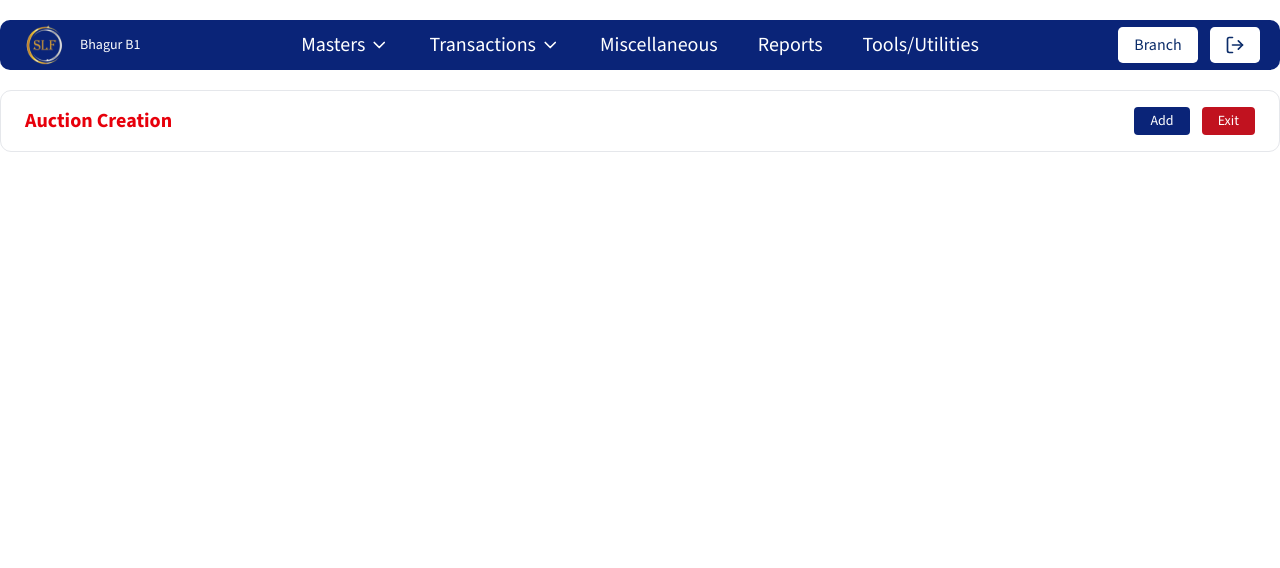
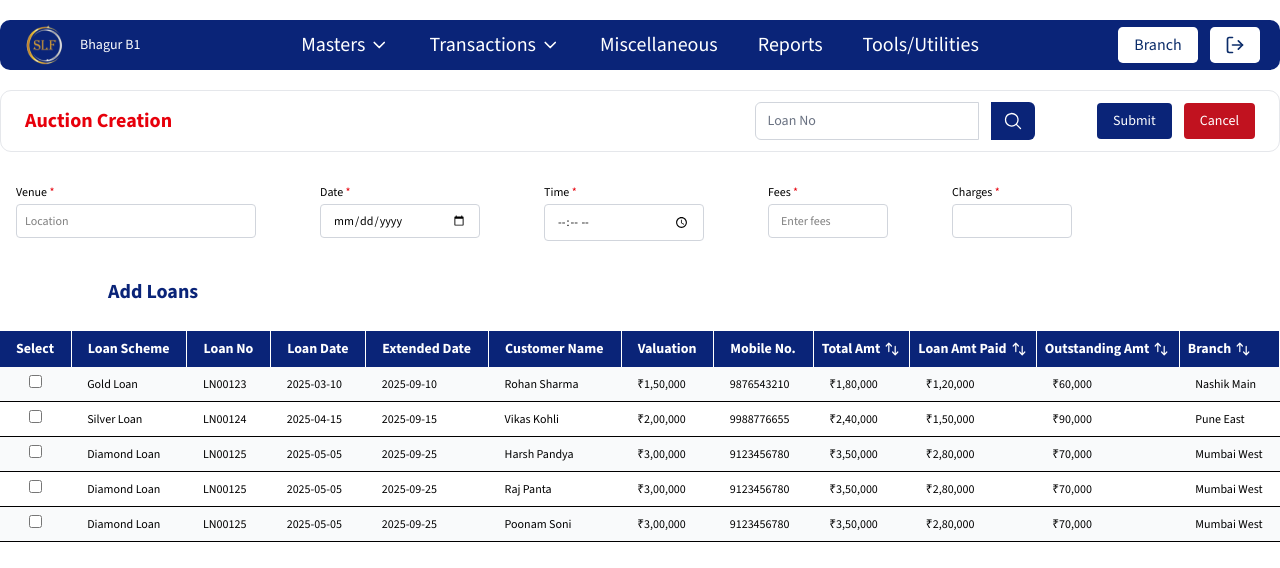
Before and after one commit to TechMET-Solutions/SLF, a React (Vite) app: page /Auction-Creation in a window 1280 px wide. Shown: the top 568 px of the page. Built offline with nearby package versions, Linux system fonts and the light colour scheme.

Commit message:
AuctionCreation component to include form handling and improve UI layout

```diff
--- a/src/TrasactionPages/AuctionCreation.jsx
+++ b/src/TrasactionPages/AuctionCreation.jsx
@@ -1,40 +1,272 @@
-import React, { useEffect } from 'react'
+import React, { useEffect, useState } from "react";
 import { useNavigate } from "react-router-dom";
-
+import { HiMiniArrowsUpDown } from "react-icons/hi2";
+import { HiMagnifyingGlass } from "react-icons/hi2";
 
 
 function AuctionCreation() {
-
   useEffect(() => {
     document.title = "SLF | Auction Creation";
   }, []);
 
   const navigate = useNavigate();
 
+  const [formData, setFormData] = useState({
+    venue: "",
+    date: "",
+    time: "",
+    fees: "",
+    charges: "",
+  });
+
+  const handleInputChange = (e) => {
+    const { name, value } = e.target;
+    setFormData((prev) => ({ ...prev, [name]: value }));
+  };
+
+  // ✅ Dummy loan data
+  const [data] = useState([
+    {
+      id: 1,
+      loanScheme: "Gold Loan",
+      loanNo: "LN00123",
+      loanDate: "2025-03-10",
+      extendedDate: "2025-09-10",
+      customerName: "Rohan Sharma",
+      valuation: "₹1,50,000",
+      mobileNo: "9876543210",
+      totalAmt: "₹1,80,000",
+      loanAmtPaid: "₹1,20,000",
+      outstandingAmt: "₹60,000",
+      branch: "Nashik Main",
+    },
+    {
+      id: 2,
+      loanScheme: "Silver Loan",
+      loanNo: "LN00124",
+      loanDate: "2025-04-15",
+      extendedDate: "2025-09-15",
+      customerName: "Vikas Kohli",
+      valuation: "₹2,00,000",
+      mobileNo: "9988776655",
+      totalAmt: "₹2,40,000",
+      loanAmtPaid: "₹1,50,000",
+      outstandingAmt: "₹90,000",
+      branch: "Pune East",
+    },
+    {
+      id: 3,
+      loanScheme: "Diamond Loan",
+      loanNo: "LN00125",
+      loanDate: "2025-05-05",
+      extendedDate: "2025-09-25",
+      customerName: "Harsh Pandya",
+      valuation: "₹3,00,000",
+      mobileNo: "9123456780",
+      totalAmt: "₹3,50,000",
+      loanAmtPaid: "₹2,80,000",
+      outstandingAmt: "₹70,000",
+      branch: "Mumbai West",
+    },
+    {
+      id: 4,
+      loanScheme: "Diamond Loan",
+      loanNo: "LN00125",
+      loanDate: "2025-05-05",
+      extendedDate: "2025-09-25",
+      customerName: "Raj Panta",
+      valuation: "₹3,00,000",
+      mobileNo: "9123456780",
+      totalAmt: "₹3,50,000",
+      loanAmtPaid: "₹2,80,000",
+      outstandingAmt: "₹70,000",
+      branch: "Mumbai West",
+    },
+    {
+      id: 4,
+      loanScheme: "Diamond Loan",
+      loanNo: "LN00125",
+      loanDate: "2025-05-05",
+      extendedDate: "2025-09-25",
+      customerName: "Poonam Soni",
+      valuation: "₹3,00,000",
+      mobileNo: "9123456780",
+      totalAmt: "₹3,50,000",
+      loanAmtPaid: "₹2,80,000",
+      outstandingAmt: "₹70,000",
+      branch: "Mumbai West",
+    },
+  ]);
+
   return (
     <div className="min-h-screen w-full">
-            {/* Header */}
+      {/* 🔹 Header */}
       <div className="flex justify-center">
         <div className="flex items-center px-6 py-4 border-b mt-5 w-[1290px] h-[62px] border rounded-[11px] border-gray-200 justify-between">
-                    <h2 className="text-red-600 font-bold text-[20px]">Auction Creation</h2>
+          <h2 className="text-red-600 font-bold text-[20px]">
+            Auction Creation
+          </h2>
+           {/* 🔹 Search Box */}
+    <div className="flex items-right gap-3 ml-130">
+      <input
+        type="text"
+        placeholder="Loan No"
+        className="border border-gray-300 rounded-l-md px-3 py-2 text-sm w-56  focus:outline-none focus:ring-2 focus:ring-[#0A2478] placeholder-gray-500"
+      />
+      <button className="bg-[#0A2478] px-3 py-2 rounded-r-md flex items-center justify-center">
+        <HiMagnifyingGlass className="text-white w-5 h-5" />
+      </button>
+    </div>
           <div className="flex gap-3">
-                        <button
-                            className="bg-[#0A2478] text-white text-sm rounded px-4 py-1 cursor-pointer"
-                        // onClick={() => handleOpenModal(null)}
-                        >
-                            Add
+            <button className="bg-[#0A2478] text-white text-sm rounded px-4 py-2 cursor-pointer">
+              Submit
             </button>
             <button
               className="bg-[#C1121F] text-white text-sm rounded px-4 py-1 cursor-pointer"
               onClick={() => navigate("/dashboard")}
             >
-                            Exit
+              Cancel
             </button>
           </div>
         </div>
       </div>
+
+      {/* 🔹 Form Section */}
+      <div className="flex gap-6 mt-4 flex-wrap w-[1300px] mx-auto p-4  ">
+        <div className="flex flex-col pr-10">
+          <label className="text-xs font-medium mb-1">
+            Venue <span className="text-red-600">*</span>
+          </label>
+          <input
+            type="text"
+            name="venue"
+            value={formData.venue}
+            onChange={handleInputChange}
+            className="border border-gray-300 rounded px-2 w-60 py-2 text-xs focus:outline-none focus:ring-2 focus:ring-blue-500"
+            placeholder="Location"
+          />
         </div>
-    )
+
+        <div className="flex flex-col pr-10">
+          <label className="text-xs font-medium mb-1">
+            Date <span className="text-red-600">*</span>
+          </label>
+          <input
+            type="date"
+            name="date"
+            value={formData.date}
+            onChange={handleInputChange}
+            className="border border-gray-300 rounded px-3 w-40 py-2 text-xs focus:outline-none focus:ring-2 focus:ring-blue-500"
+          />
+        </div>
+
+        <div className="flex flex-col pr-10">
+          <label className="text-xs font-medium mb-1">
+            Time <span className="text-red-600">*</span>
+          </label>
+          <input
+            type="time"
+            name="time"
+            value={formData.time}
+            onChange={handleInputChange}
+            className="border border-gray-300 rounded px-3 w-40 py-2 text-xs focus:outline-none focus:ring-2 focus:ring-blue-500"
+          />
+        </div>
+
+        <div className="flex flex-col pr-10">
+          <label className="text-xs font-medium mb-1">
+            Fees <span className="text-red-600">*</span>
+          </label>
+          <input
+            type="number"
+            name="fees"
+            value={formData.fees}
+            onChange={handleInputChange}
+            className=" no-spinner border border-gray-300 rounded px-3 w-30 py-2 text-xs focus:outline-none focus:ring-2 focus:ring-blue-500"
+            placeholder="Enter fees"
+          />
+        </div>
+
+        <div className="flex flex-col">
+          <label className="text-xs font-medium mb-1 ">
+            Charges <span className="text-red-600">*</span>
+          </label>
+          <input
+            type="number"
+            name="charges"
+            value={formData.charges}
+            onChange={handleInputChange}
+            className="  no-spinner border border-gray-300 rounded px-3 w-30 py-2 text-xs focus:outline-none focus:ring-2 focus:ring-blue-500"
+          />
+        </div>
+      </div>
+
+      {/* 🔹 Title */}
+      <h2 className="font-bold text-[20px] text-[#0A2478] pt-5 ml-27">
+        Add Loans
+      </h2>
+
+      {/* 🔹 Table Section */}
+      <div className="flex justify-center">
+        <div className="overflow-x-auto mt-6 w-[1300px] h-[500px] ">
+          <table className="w-full border-collapse">
+            <thead className="bg-[#0A2478] text-white text-sm">
+              <tr>
+                <th className="px-4 py-2 text-left border-r">Select</th>
+                <th className="px-4 py-2 text-left border-r">Loan Scheme</th>
+                <th className="px-4 py-2 text-left border-r">Loan No</th>
+                <th className="px-4 py-2 text-left border-r">Loan Date</th>
+                <th className="px-4 py-2 text-left border-r">Extended Date</th>
+                <th className="px-4 py-2 text-left border-r">Customer Name</th>
+                <th className="px-4 py-2 text-left border-r">Valuation</th>
+                <th className="px-4 py-2 text-left border-r">Mobile No.</th>
+
+                {[
+                  "Total Amt",
+                  "Loan Amt Paid",
+                  "Outstanding Amt",
+                  "Branch",
+                ].map((label, i) => (
+                  <th key={i} className="px-2 py-2 text-left border-r">
+                    <div className="flex items-center gap-1">
+                      {label}
+                      <HiMiniArrowsUpDown className="inline w-4 h-4" />
+                    </div>
+                  </th>
+                ))}
+              </tr>
+            </thead>
+
+            <tbody className="text-[12px]">
+              {data.map((row, index) => (
+                <tr
+                  key={row.id}
+                  className={`border-b ${
+                    index % 2 === 0 ? "bg-gray-50" : "bg-white"
+                  }`}
+                >
+                  <td className="px-4 py-2 flex items-center justify-center">
+                    <input type="checkbox" />
+                  </td>
+                  <td className="px-4 py-2">{row.loanScheme}</td>
+                  <td className="px-4 py-2">{row.loanNo}</td>
+                  <td className="px-4 py-2">{row.loanDate}</td>
+                  <td className="px-4 py-2">{row.extendedDate}</td>
+                  <td className="px-4 py-2">{row.customerName}</td>
+                  <td className="px-4 py-2">{row.valuation}</td>
+                  <td className="px-4 py-2">{row.mobileNo}</td>
+                  <td className="px-4 py-2">{row.totalAmt}</td>
+                  <td className="px-4 py-2">{row.loanAmtPaid}</td>
+                  <td className="px-4 py-2">{row.outstandingAmt}</td>
+                  <td className="px-4 py-2">{row.branch}</td>
+                </tr>
+              ))}
+            </tbody>
+          </table>
+        </div>
+      </div>
+    </div>
+  );
 }
 
-export default AuctionCreation
+export default AuctionCreation;
```
Lines whose indentation alone changed are shown as unchanged.
